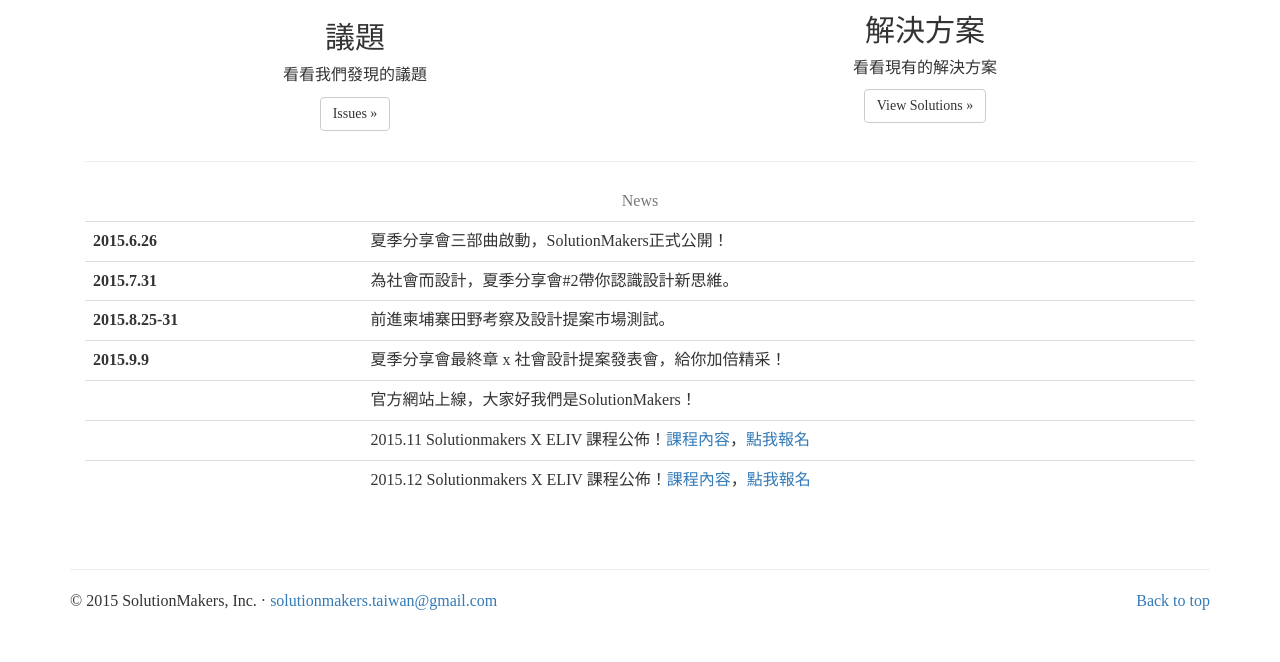
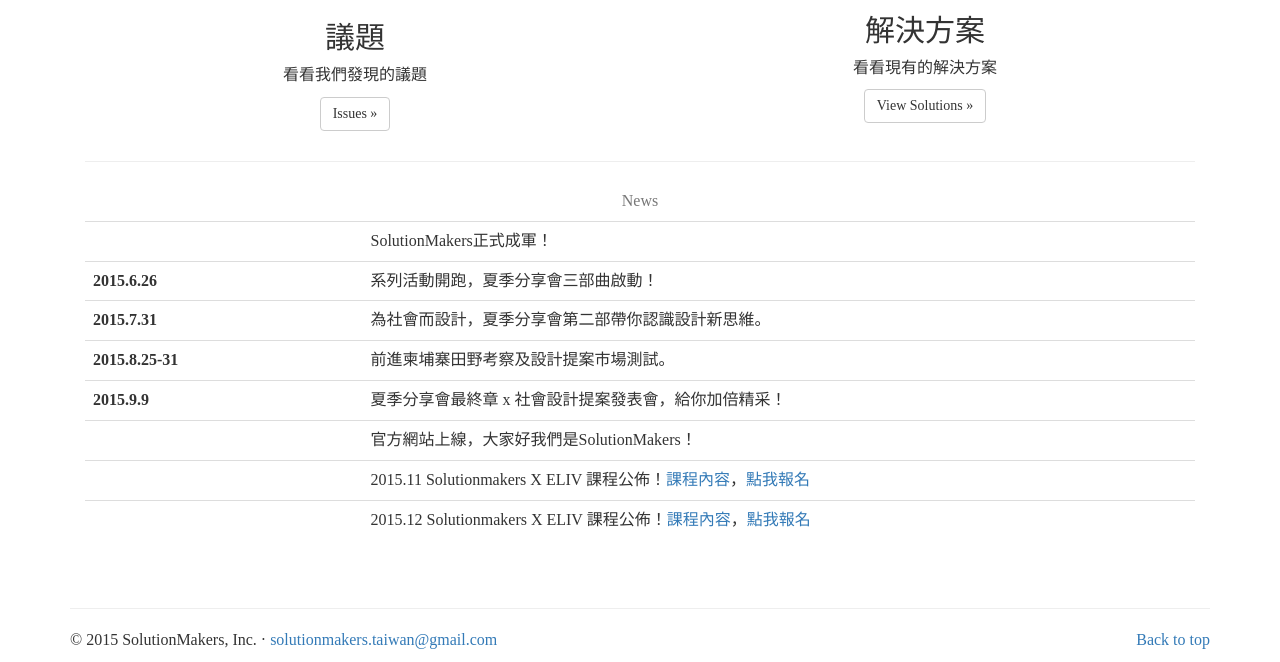
Before and after one commit to prob1995/solutionmakers, a Django app: page / in a window 1280 px wide. Shown: the part 850-1512 px from the top of the page. Before the commit the page ends 1460 px from the top, so only its background shows below. Run offline with Django 3.2, Linux system fonts and the light colour scheme; some libraries are stand-ins or nearby versions.

Commit message:
add news

```diff
--- a/home/templates/en/index_e.html
+++ b/home/templates/en/index_e.html
@@ -48,6 +48,10 @@
         <caption class="text-center">News</caption>
         <tbody>
           <tr>
+            <th class="col-md-3"></th>
+            <td class="col-md-9">SolutionMakers officially established!</td>
+          </tr>
+          <tr>
             <th class="col-md-3">2015.6.26</th>
             <td class="col-md-9">Our first series of activities, Summer-Sharing Trilogy start!</td>
           </tr>
--- a/home/templates/index.html
+++ b/home/templates/index.html
@@ -48,12 +48,16 @@
         <caption class="text-center">News</caption>
         <tbody>
           <tr>
+            <th class="col-md-3"></th>
+            <td class="col-md-9">SolutionMakers正式成軍！</td>
+          </tr>
+          <tr>
             <th class="col-md-3">2015.6.26</th>
-            <td class="col-md-9">夏季分享會三部曲啟動，SolutionMakers正式公開！</td>
+            <td class="col-md-9">系列活動開跑，夏季分享會三部曲啟動！</td>
           </tr>
           <tr>
             <th class="col-md-3">2015.7.31</th>
-            <td class="col-md-9">為社會而設計，夏季分享會#2帶你認識設計新思維。</td>
+            <td class="col-md-9">為社會而設計，夏季分享會第二部帶你認識設計新思維。</td>
           </tr>
           <tr>
             <th class="col-md-3">2015.8.25-31</th>
```
